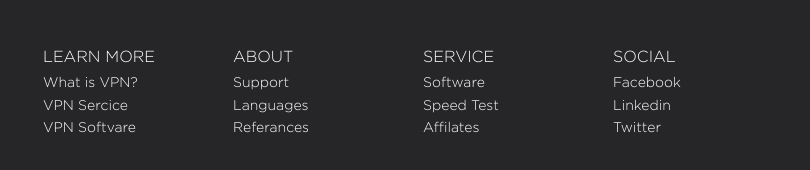
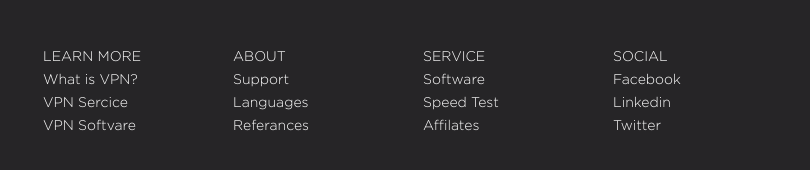
Before and after one commit to kotov1/moreVPN4, a plain HTML site: page index.html in a window 1280 px wide. Shown: the part 3698-3868 px from the top of the page, 42-852 px from the left. Drawn offline with nearby package versions, Linux system fonts and the light colour scheme.

Commit message:
fix issue1

```diff
--- a/sass/main.sass
+++ b/sass/main.sass
@@ -637,6 +637,8 @@ ul
 	background-color: #262527
 	font-family: $think_font
 	color: #fff
+	&-links
+		font-size: 14px
 	&-list-title
 		padding: .55rem 0
 		text-decoration: underline
@@ -645,7 +647,6 @@ ul
 		margin: 0
 		padding: 0
 		list-style-type: none
-		font-size: 14px
 		a
 			display: inline-block
 			padding: .1rem 0
```
Also changed, not shown: css/main.css.
